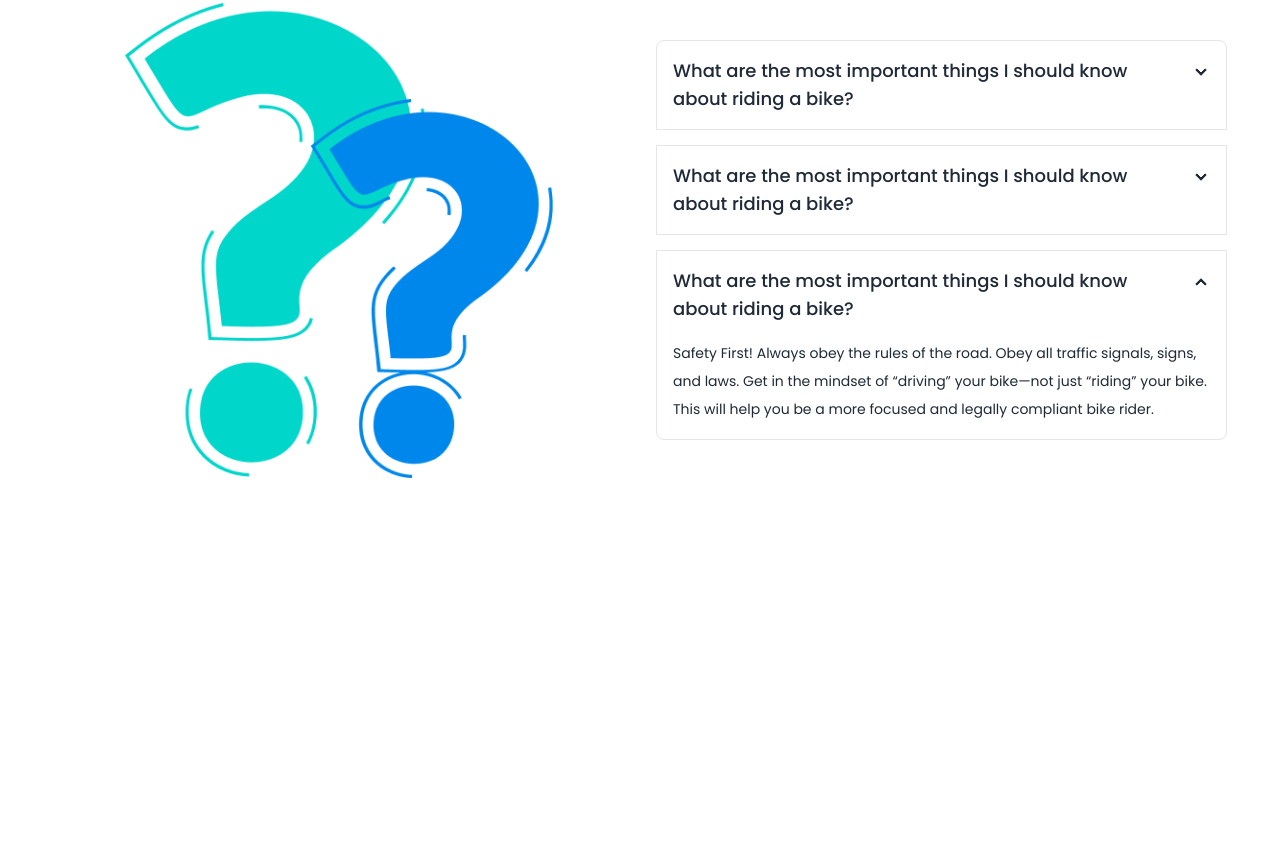
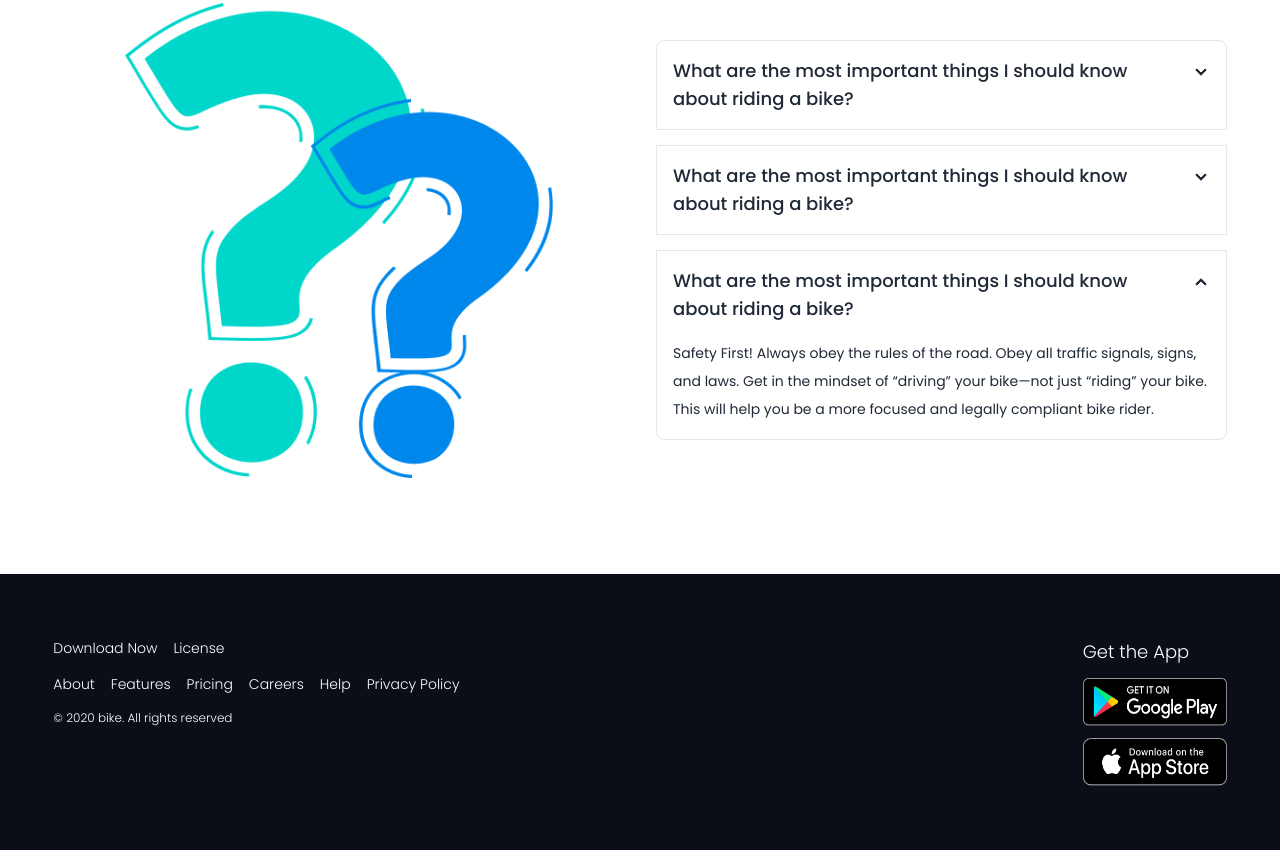
Before and after one commit to Robinahmed5489/biker-jone-tailwind-one-page-task, a plain HTML site: page index.html in a window 1280 px wide. Shown: the part 2980-3830 px from the top of the page. Before the commit the page ends 3554 px from the top, so only its background shows below. Drawn offline with nearby package versions, Linux system fonts and the light colour scheme.

Commit message:
final submission

```diff
--- a/index.html
+++ b/index.html
@@ -432,6 +432,7 @@
           </div>
         </section>
         <!-- Clients section finish  -->
+        <!-- faq section start  -->
         <section class="faq my-24">
           <h1 class="text-3xl md:text-5xl font-semibold text-center mb-12">
             Frequently Asked <span class="text-[#e76f51]">Questions</span>
@@ -507,6 +508,43 @@
           </div>
         </section>
       </div>
+      <!-- faq section finish  -->
+      <footer class="text-white bg-[#0B0D17] py-16">
+        <div class="container mx-auto">
+          <div
+            class="flex flex-col sm:flex-row justify-between w-11/12 mx-auto"
+          >
+            <div class="left text-sm space-y-4 font-light">
+              <ul class="flex gap-4">
+                <li>
+                  <a class="hover:text-orange-300" href="">Download Now</a>
+                </li>
+                <li><a class="hover:text-orange-300" href="">License</a></li>
+              </ul>
+              <ul class="flex justify-evenly gap-4">
+                <li><a class="hover:text-orange-300" href=""></a>About</li>
+                <li><a class="hover:text-orange-300" href=""></a>Features</li>
+                <li><a class="hover:text-orange-300" href=""></a>Pricing</li>
+                <li><a class="hover:text-orange-300" href=""></a>Careers</li>
+                <li><a class="hover:text-orange-300" href=""></a>Help</li>
+                <li>
+                  <a class="hover:text-orange-300" href=""></a>Privacy Policy
+                </li>
+              </ul>
+              <p class="text-xs">© 2020 bike. All rights reserved</p>
+            </div>
+            <div class="right space-y-3 mt-8 sm:mt-0">
+              <p class="text-lg font-light">Get the App</p>
+              <img
+                class="block w-36 h-12"
+                src="images/others/android.png"
+                alt=""
+              />
+              <img class="block w-36 h-12" src="images/others/ios.png" alt="" />
+            </div>
+          </div>
+        </div>
+      </footer>
     </header>
   </body>
 </html>
```
